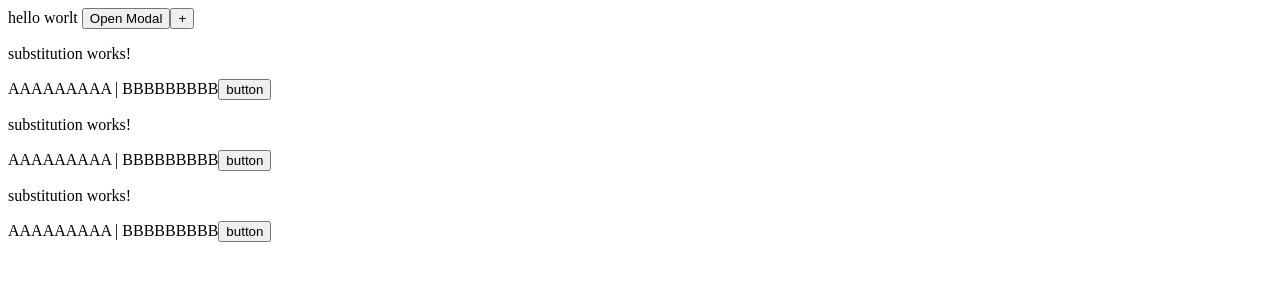
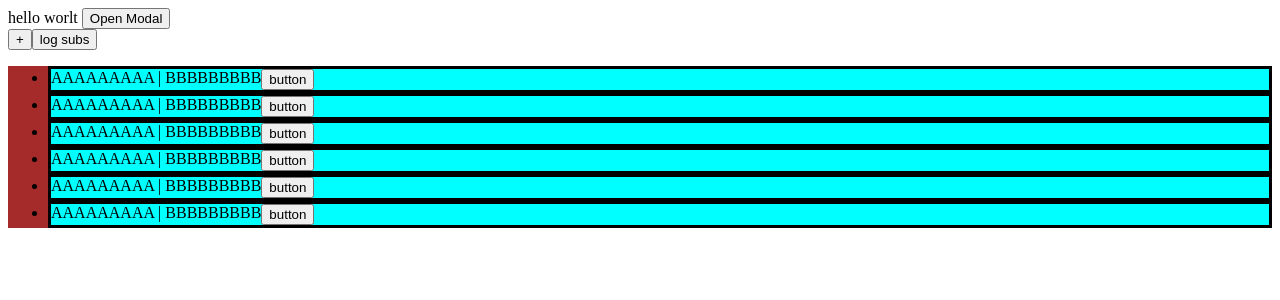
Before and after one commit to 4ist/DOCXtra, an Angular app: page / in a window 1280 px wide. Shown: the top 300 px of the page. Built offline with nearby package versions, Linux system fonts and the light colour scheme.

Commit message:
added list of components, not yet styled

```diff
--- a/src/app/app.component.html
+++ b/src/app/app.component.html
@@ -3,11 +3,12 @@ hello worlt
 <button (click)="openModal()">
   Open Modal
 </button>
-
-<button (click)="addSubstitution()">+</button>
-
-<div id="substitutions">
-  <app-substitution></app-substitution>
-  <app-substitution></app-substitution>
-  <app-substitution></app-substitution>
-</div>
+<br>
+<button>+</button>
+<button (click)="logSubs()">log subs</button>
+<!--(click)="addSubstitution()"-->
+<ul style="background-color: brown;">
+  <li *ngFor="let int of substitutions">
+      <app-substitution></app-substitution>
+  </li>
+</ul>
--- a/src/app/app.component.ts
+++ b/src/app/app.component.ts
@@ -10,8 +10,7 @@ import { SubstitutionComponent } from './substitution/substitution.component';
 })
 export class AppComponent {
   title = 'DOCXtra';
-  substitutions = 1;//new Substitution();
-
+  substitutions = Array(6).fill(1);
   private ipc: IpcRenderer
   constructor(){
     if ((<any>window).require) {
@@ -25,8 +24,12 @@ export class AppComponent {
     }
   }
 
+  logSubs(){
+    console.log(this.substitutions);
+  }
   openModal(){
     console.log("Open a modal");
     this.ipc.send("openModal");
   }
+
 }
--- a/src/app/substitution/substitution.component.html
+++ b/src/app/substitution/substitution.component.html
@@ -1,5 +1,5 @@
-<p>substitution works!</p>
-<div>
+
+<div class="subBox">
     <span>AAAAAAAAA | BBBBBBBBB</span>
     <button>button</button>
 </div>
--- a/src/app/substitution/substitution.component.scss
+++ b/src/app/substitution/substitution.component.scss
@@ -0,0 +1,7 @@
+.subBox {
+    background-color: aqua;
+    border: solid;
+
+    display: flex;
+    align-content: center;
+}
```
